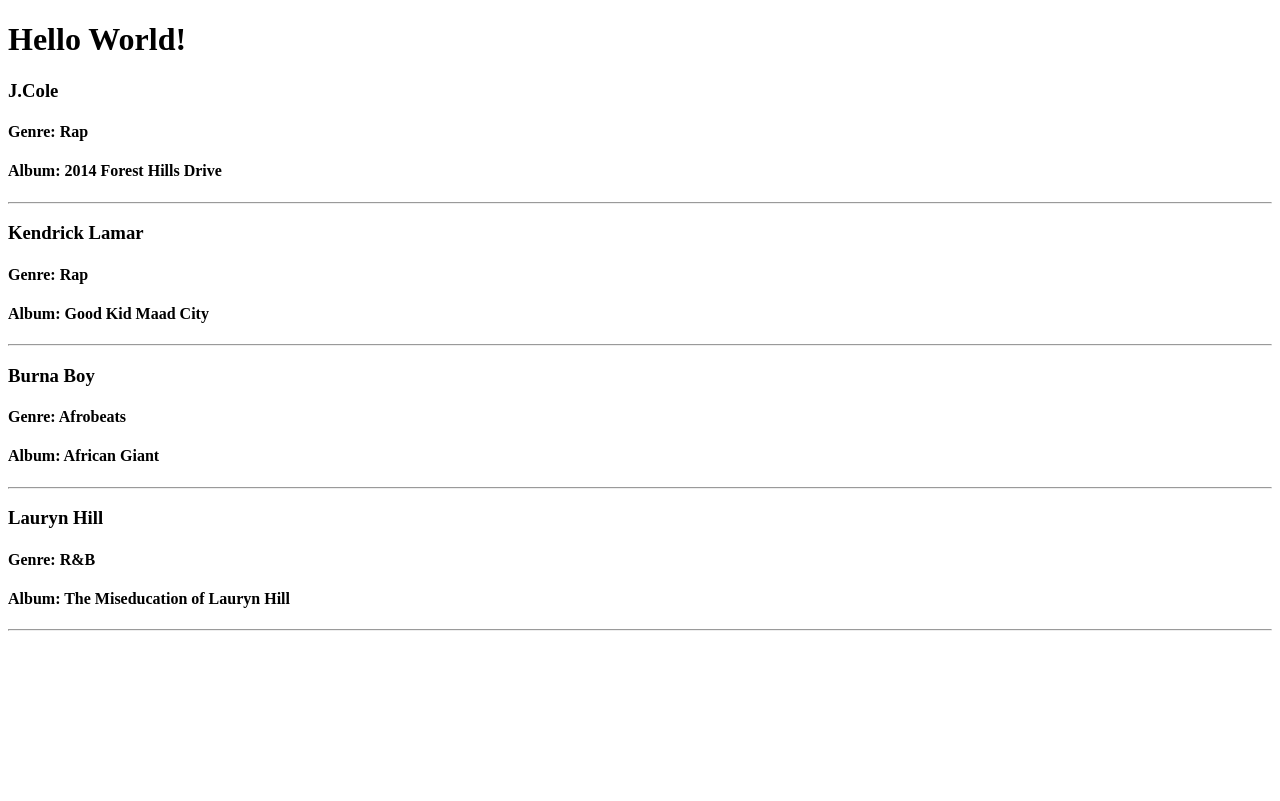
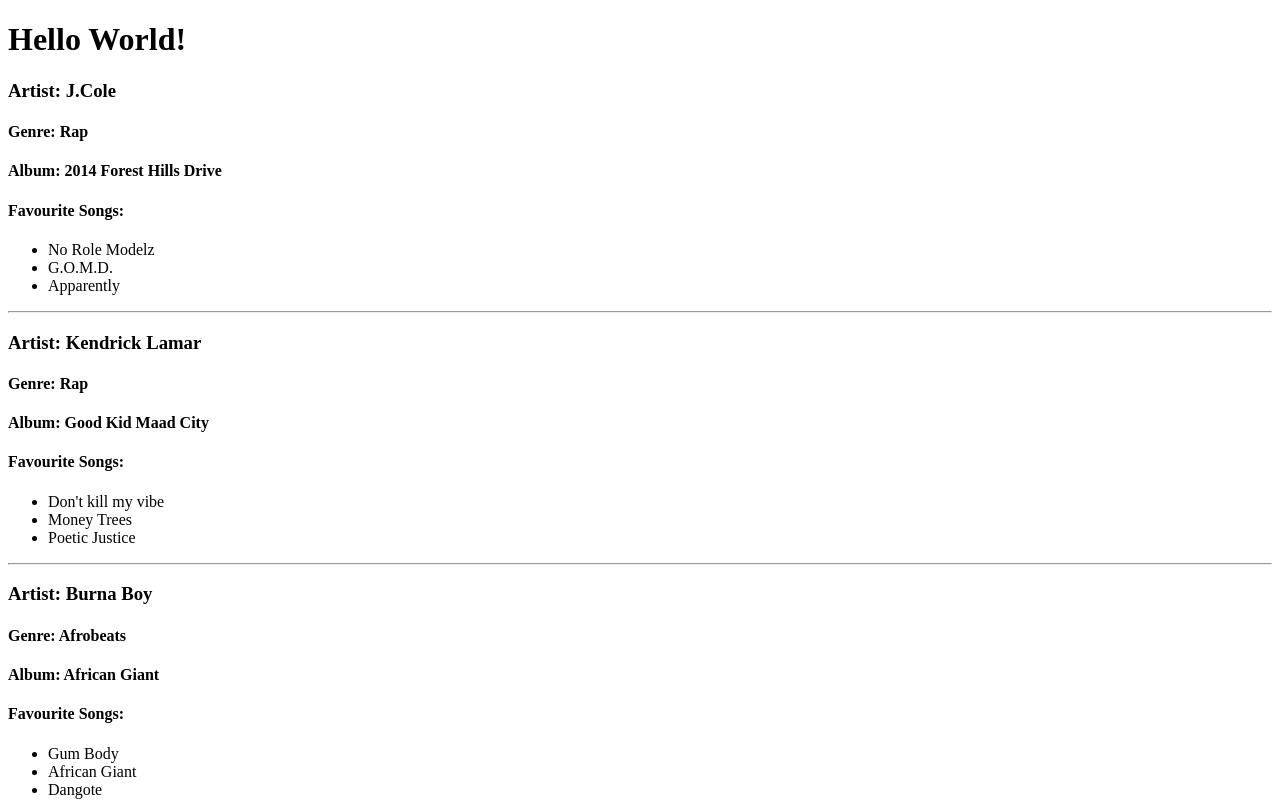
Before and after one commit to MugishaU/webpack_react, a React app: page / in a window 1280 px wide. Shown: the top 801 px of the page. Built offline with nearby package versions, Linux system fonts and the light colour scheme.

Commit message:
update map

```diff
--- a/src/App.js
+++ b/src/App.js
@@ -44,6 +44,7 @@
                 artist={item.artist}
                 genre={item.genre}
                 album={item.album}
+                songs={item.songs}
               ></Card>
             );
           })}
@@ -57,9 +58,15 @@
 function Card(props) {
   return (
     <>
-      <h3>{props.artist}</h3>
+      <h3>Artist: {props.artist}</h3>
       <h4>Genre: {props.genre}</h4>
       <h4>Album: {props.album}</h4>
+      <h4>Favourite Songs:</h4>
+      <ul>
+        {props.songs.map((song) => {
+          return <li>{song}</li>;
+        })}
+      </ul>
       <hr></hr>
     </>
   );
```
